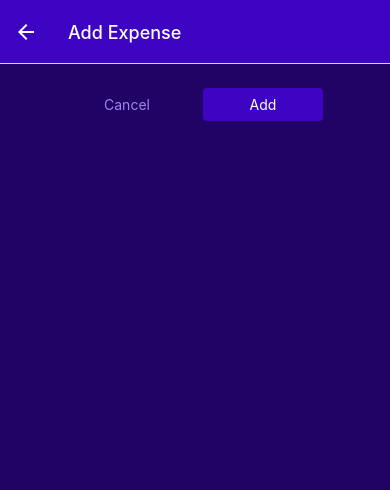
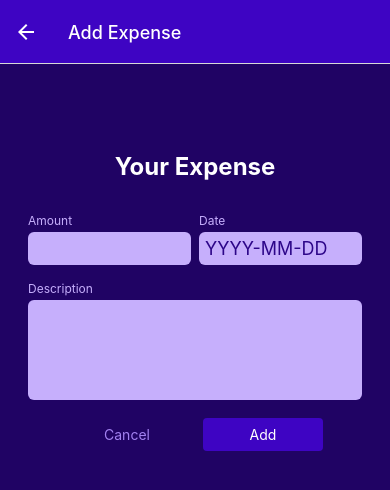
Before and after one commit to MDMinhazulIslamKhan/react_native_expense_track_app, a React Native app: screen /ManageExpenses in a window 390 px wide. Shown: the top 490 px of the page. Built offline with nearby package versions, Linux system fonts and the light colour scheme.

Commit message:
feat: add and update expense and form validation

```diff
--- /dev/null
+++ b/component/ManageExpense/ExpenseForm.jsx
@@ -0,0 +1,141 @@
+import { Alert, StyleSheet, Text, View } from "react-native";
+import React, { useState } from "react";
+import Input from "./Input";
+import Button from "../../ui/Button";
+
+const ExpenseForm = ({
+  onCancel,
+  onSubmit,
+  submitButtonLabel,
+  defaultValues,
+}) => {
+  const [input, setInput] = useState({
+    amount: {
+      value: defaultValues?.amount?.toString() || "",
+      isValid: true,
+    },
+    date: {
+      value: defaultValues?.date?.toISOString().slice(0, 10) || "",
+      isValid: true,
+    },
+    description: {
+      value: defaultValues?.description || "",
+      isValid: true,
+    },
+  });
+
+  const inputChangeHandler = (inputIdentifier, enterValue) => {
+    setInput((currentInput) => {
+      return {
+        ...currentInput,
+        [inputIdentifier]: { value: enterValue, isValid: true },
+      };
+    });
+  };
+  const submitHandler = () => {
+    const expenseData = {
+      amount: +input.amount.value,
+      date: new Date(input.date.value),
+      description: input.description.value,
+    };
+
+    const amountIsValid = !isNaN(expenseData.amount) && expenseData.amount > 0;
+    const dateIsValid = expenseData?.date?.toString() !== "Invalid Date";
+    const descriptionIsValid = expenseData?.description?.trim().length > 0;
+
+    if (!amountIsValid || !dateIsValid || !descriptionIsValid) {
+      setInput((currentInputs) => {
+        return {
+          amount: { value: currentInputs.amount.value, isValid: amountIsValid },
+          date: { value: currentInputs.date.value, isValid: dateIsValid },
+          description: {
+            value: currentInputs.description.value,
+            isValid: descriptionIsValid,
+          },
+        };
+      });
+      Alert.alert("Invalid input", "Please check your input value!!!");
+      return;
+    }
+    onSubmit(expenseData);
+  };
+  return (
+    <View style={styles.form}>
+      <Text style={styles.title}>Your Expense</Text>
+      <View style={styles.inputRow}>
+        <Input
+          label="Amount"
+          invalid={!input.amount.isValid}
+          textInputConfig={{
+            keyboardType: "decimal-pad",
+            onChangeText: inputChangeHandler.bind(this, "amount"),
+            value: input.amount.value,
+          }}
+          inputStyle={styles.rowInput}
+        />
+        <Input
+          label="Date"
+          invalid={!input.date.isValid}
+          textInputConfig={{
+            placeholder: "YYYY-MM-DD",
+            maxLength: 10,
+            onChangeText: inputChangeHandler.bind(this, "date"),
+            value: input.date.value,
+          }}
+          inputStyle={styles.rowInput}
+        />
+      </View>
+      <Input
+        label="Description"
+        invalid={!input.description.isValid}
+        textInputConfig={{
+          //   autoCorrect: false,  // default is true
+          autoCapitalize: "words", // default is none
+          multiline: true,
+          onChangeText: inputChangeHandler.bind(this, "description"),
+          value: input.description.value,
+        }}
+      />
+      <View style={styles.buttonContainer}>
+        <Button style={styles.button} mode="flat" onPress={onCancel}>
+          Cancel
+        </Button>
+        <Button style={styles.button} onPress={submitHandler}>
+          {submitButtonLabel}
+        </Button>
+      </View>
+    </View>
+  );
+};
+
+export default ExpenseForm;
+
+const styles = StyleSheet.create({
+  form: {
+    marginTop: 40,
+  },
+  title: {
+    fontSize: 24,
+    fontWeight: "bold",
+    color: "white",
+    marginVertical: 24,
+    textAlign: "center",
+  },
+  inputRow: {
+    flexDirection: "row",
+    justifyContent: "space-between",
+  },
+  rowInput: {
+    flex: 1,
+  },
+  buttonContainer: {
+    flexDirection: "row",
+    justifyContent: "center",
+    alignItems: "center",
+    marginTop: 10,
+  },
+  button: {
+    minWidth: 120,
+    marginHorizontal: 8,
+  },
+});
--- /dev/null
+++ b/component/ManageExpense/Input.jsx
@@ -0,0 +1,49 @@
+import { StyleSheet, Text, TextInput, View } from "react-native";
+import { style } from "../../constants/style";
+
+const Input = ({ label, textInputConfig, inputStyle, invalid }) => {
+  const inputStyles = [styles.input];
+  if (textInputConfig && textInputConfig.multiline) {
+    inputStyles.push(styles.inputMultiline);
+  }
+  return (
+    <View style={[styles.container, inputStyle]}>
+      <Text style={[styles.label, invalid && styles.errorLabel]}>{label}</Text>
+      <TextInput
+        style={[inputStyles, invalid && styles.error]}
+        {...textInputConfig}
+      />
+    </View>
+  );
+};
+
+export default Input;
+
+const styles = StyleSheet.create({
+  container: {
+    marginHorizontal: 4,
+    marginVertical: 8,
+  },
+  label: {
+    color: style.colors.primary100,
+    fontSize: 12,
+    marginBottom: 4,
+  },
+  input: {
+    backgroundColor: style.colors.primary100,
+    color: style.colors.primary700,
+    padding: 6,
+    borderRadius: 6,
+    fontSize: 18,
+  },
+  inputMultiline: {
+    minHeight: 100,
+    textAlignVertical: "top",
+  },
+  errorLabel: {
+    color: style.colors.error500,
+  },
+  error: {
+    backgroundColor: style.colors.error50,
+  },
+});
--- a/screens/ManageExpenses.jsx
+++ b/screens/ManageExpenses.jsx
@@ -1,9 +1,9 @@
-import { StyleSheet, Text, View } from "react-native";
+import { StyleSheet, View } from "react-native";
 import React, { useContext, useLayoutEffect } from "react";
 import IconButton from "../ui/IconButton";
 import { style } from "../constants/style";
-import Button from "../ui/Button";
 import { ExpensesContext } from "../store/expenses-context";
+import ExpenseForm from "../component/ManageExpense/ExpenseForm";
 
 const ManageExpenses = ({ route, navigation }) => {
   const expensesCtx = useContext(ExpensesContext);
@@ -11,11 +11,16 @@ const ManageExpenses = ({ route, navigation }) => {
   const editedExpensesId = route.params?.expensesId;
   const isEditing = !!editedExpensesId;
 
+  const selectedExpenses = expensesCtx.expenses.find(
+    (expense) => expense.id === editedExpensesId
+  );
+
   useLayoutEffect(() => {
     navigation.setOptions({
       title: isEditing ? "Edit Expense" : "Add Expense",
     });
   }, [navigation, isEditing]);
+
   const handleDelete = () => {
     expensesCtx.deleteExpense(editedExpensesId);
     navigation.goBack();
@@ -23,20 +28,24 @@ const ManageExpenses = ({ route, navigation }) => {
   const handleCancel = () => {
     navigation.goBack();
   };
-  const confirmCancel = () => {
+
+  const handleConfirm = (expenseData) => {
+    if (isEditing) {
+      expensesCtx.updateExpense(editedExpensesId, expenseData);
+    } else {
+      expensesCtx.addExpense(expenseData);
+    }
     navigation.goBack();
   };
 
   return (
     <View style={styles.container}>
-      <View style={styles.buttonContainer}>
-        <Button style={styles.button} mode="flat" onPress={handleCancel}>
-          Cancel
-        </Button>
-        <Button style={styles.button} onPress={confirmCancel}>
-          {isEditing ? "Update" : "Add"}
-        </Button>
-      </View>
+      <ExpenseForm
+        defaultValues={selectedExpenses}
+        onCancel={handleCancel}
+        submitButtonLabel={isEditing ? "Update" : "Add"}
+        onSubmit={handleConfirm}
+      />
       {isEditing && (
         <View style={styles.deleteContainer}>
           <IconButton
@@ -66,13 +75,4 @@ const styles = StyleSheet.create({
     borderColor: style.colors.primary200,
     alignItems: "center",
   },
-  buttonContainer: {
-    flexDirection: "row",
-    justifyContent: "center",
-    alignItems: "center",
-  },
-  button: {
-    minWidth: 120,
-    marginHorizontal: 8,
-  },
 });
```
